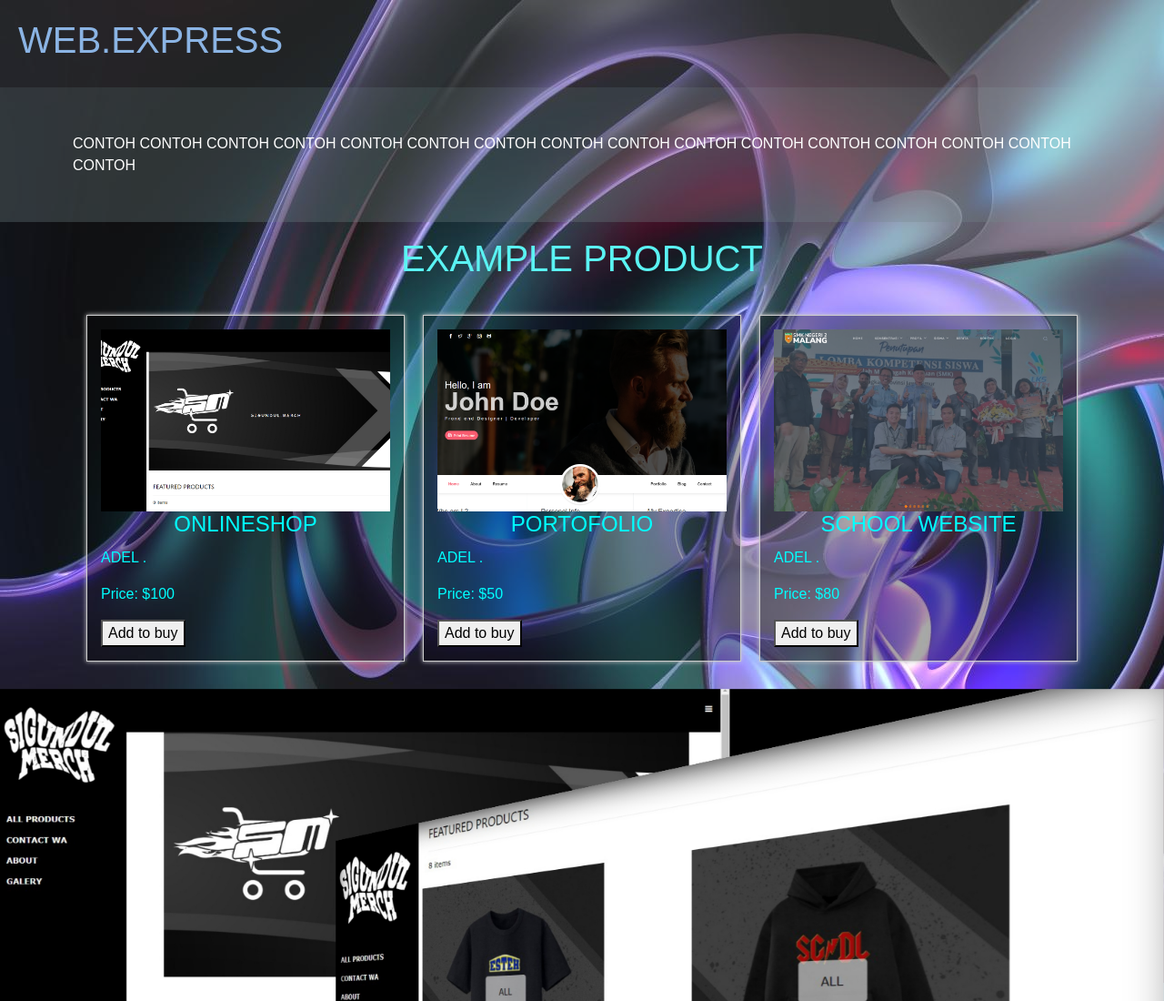
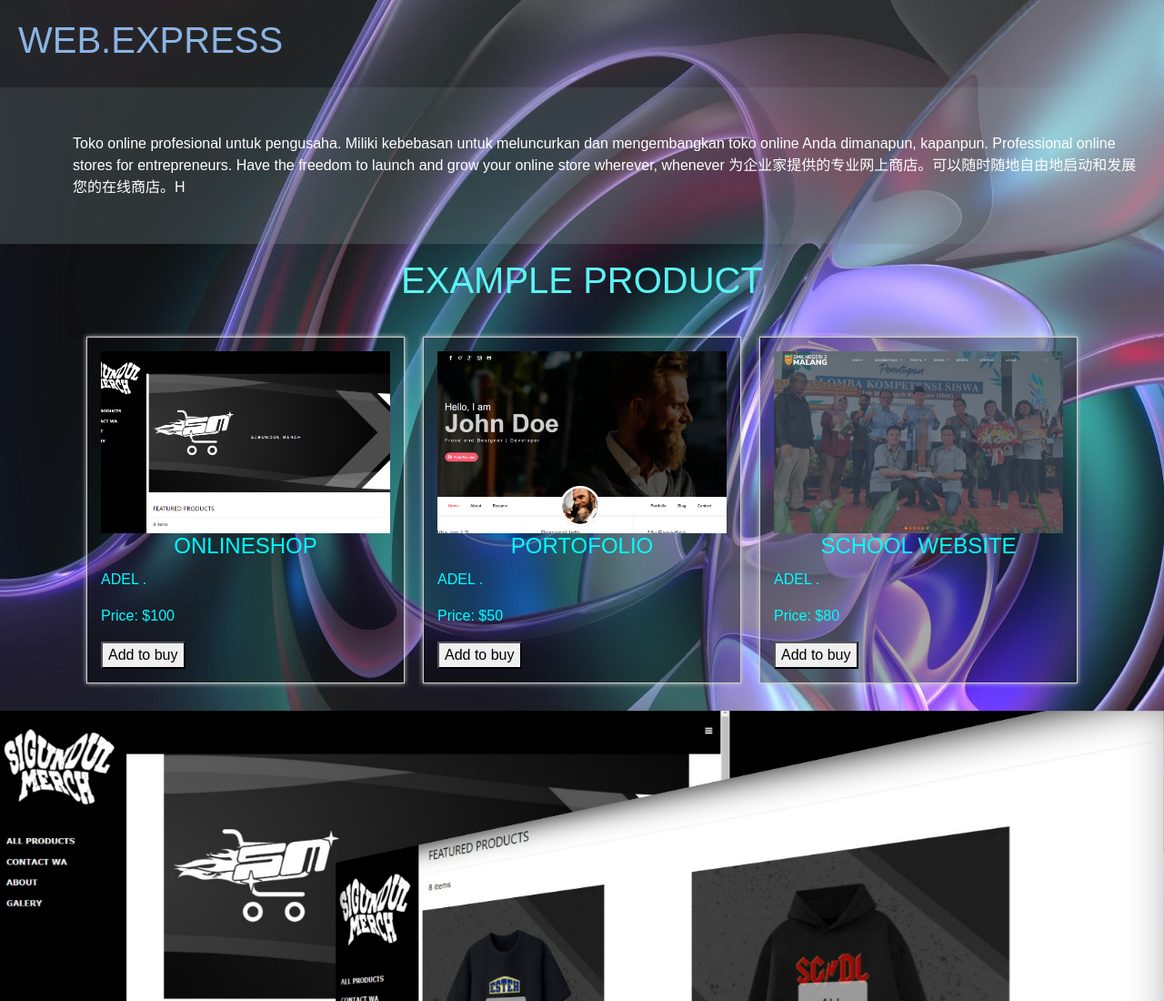
Before and after one commit to bagassz/TUGAS-ADEL, a plain HTML site: page index.html in a window 1280 px wide. Shown: the top 1100 px of the page at 91% size. Drawn offline with nearby package versions, Linux system fonts and the light colour scheme.

Commit message:
Update index.html

```diff
--- a/index.html
+++ b/index.html
@@ -17,7 +17,9 @@
 
 <div>
     <p class="deskripsi">
-    CONTOH CONTOH   CONTOH CONTOH   CONTOH CONTOH   CONTOH CONTOH  CONTOH CONTOH   CONTOH CONTOH  CONTOH CONTOH  CONTOH CONTOH
+   Toko online profesional untuk pengusaha. Miliki kebebasan untuk meluncurkan dan mengembangkan toko online Anda dimanapun, kapanpun.
+Professional online stores for entrepreneurs. Have the freedom to launch and grow your online store wherever, whenever
+为企业家提供的专业网上商店。可以随时随地自由地启动和发展您的在线商店。H
 </p>
 </div>
 <div>
```
